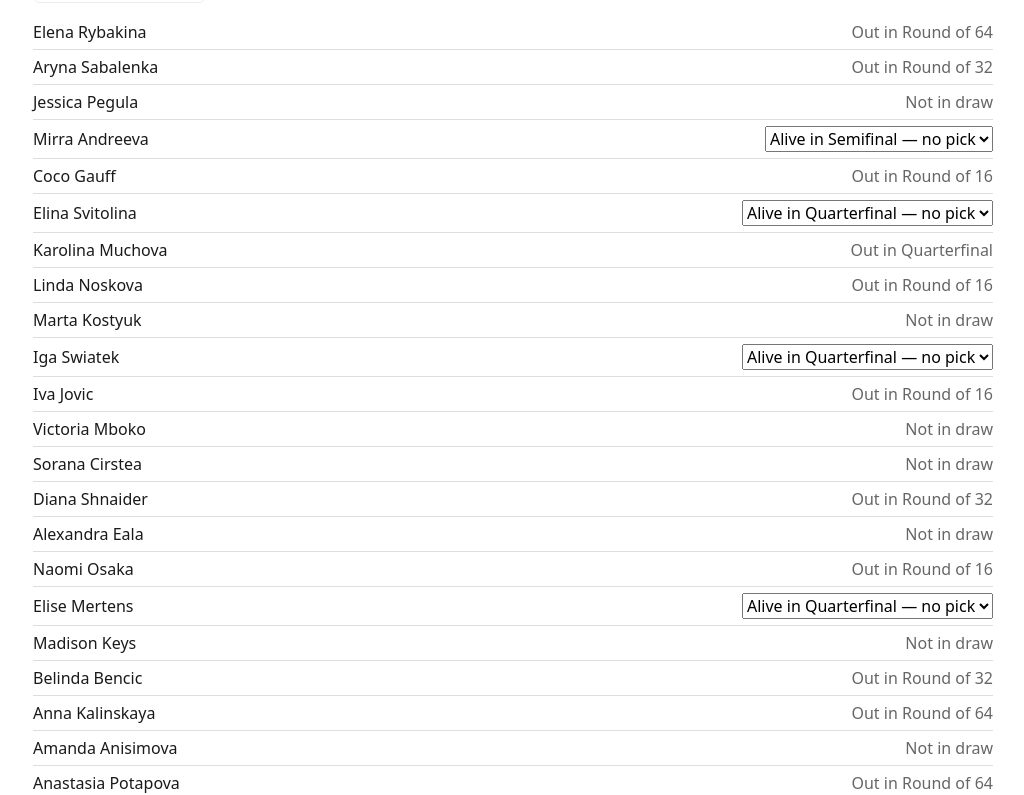
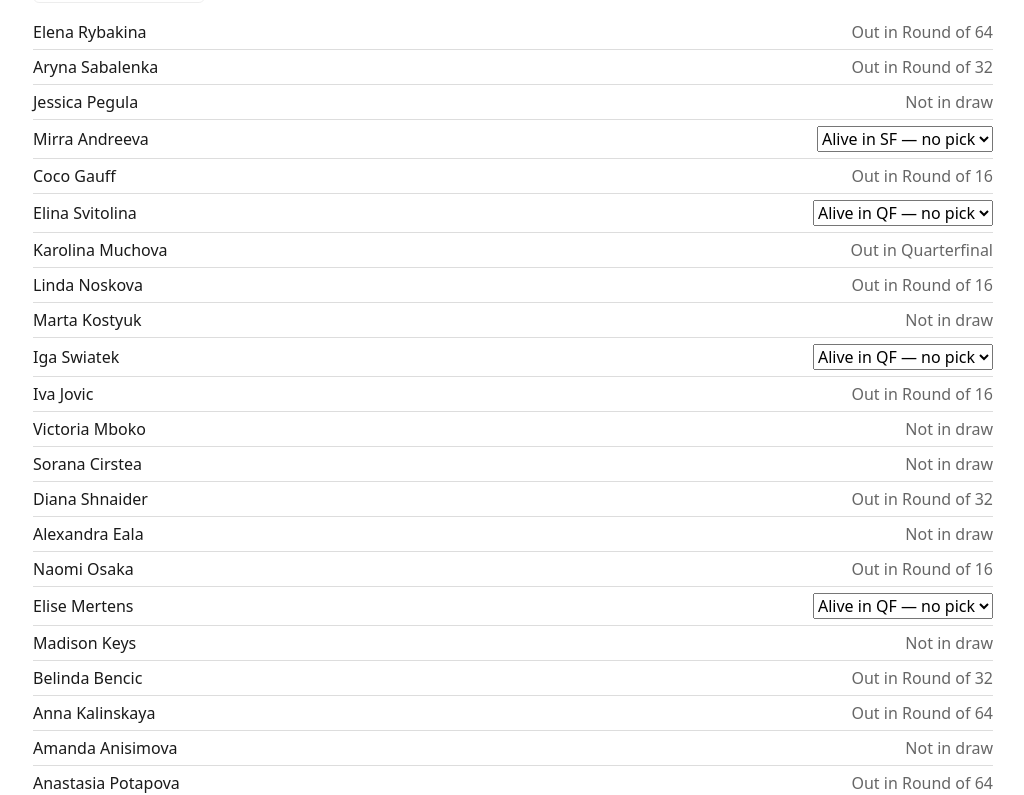
Before and after one commit to kwilson47/wtarace, a React (Vite) app: page / in a window 1280 px wide. Shown: the part 909-1704 px from the top of the page, without its empty margins (127-1151 px from the left). Built offline with nearby package versions, Linux system fonts and the light colour scheme.

Commit message:
style(ui): short round names in pick dropdowns; readable Entered tag in dark mode
Co-Authored-By: Claude Opus 5.5 <noreply@anthropic.com>

```diff
--- a/src/ui/PickSelect.tsx
+++ b/src/ui/PickSelect.tsx
@@ -1,5 +1,11 @@
-import type { Player, Rules, Tournament } from '../data/schema';
+import type { Player, RoundPoints, Rules, Tournament } from '../data/schema';
 import { pickOptions } from '../engine/picks';
+
+/** Short round names so the dropdowns fit on a phone: R32, QF, SF, final; anything else keeps its label. */
+function shortRound(r: RoundPoints): string {
+  if (/^R\d+$/.test(r.round) || r.round === 'QF' || r.round === 'SF') return r.round;
+  return r.round === 'F' ? 'final' : r.label;
+}
 
 interface Props {
   player: Player;
@@ -22,10 +28,10 @@ export function PickSelect({ player, tournament, rules, value, onChange, message
           value={value ?? ''}
           onChange={(e) => onChange(e.target.value === '' ? null : e.target.value)}
         >
-          <option value="">{options.allowNone ? 'Not playing' : `Alive in ${options.currentRound?.label} — no pick`}</option>
+          <option value="">{options.allowNone ? 'Not playing' : `Alive in ${options.currentRound ? shortRound(options.currentRound) : ''} — no pick`}</option>
           {options.rounds.map((r, i) => (
             <option key={r.round} value={r.round}>
-              {i === options.rounds.length - 1 ? r.label : `Lost in ${r.label}`}
+              {i === options.rounds.length - 1 ? r.label : `Lost in ${shortRound(r)}`}
             </option>
           ))}
         </select>
--- a/src/ui/styles.css
+++ b/src/ui/styles.css
@@ -3,6 +3,7 @@
   --fg: #1a1a1a;
   --muted: #666;
   --accent: #6b2c91;
+  --accent-text: #6b2c91;
   --line: #ddd;
   --qualifier-bg: #f1eaf7;
   --alt-bg: #f7f7f7;
@@ -14,7 +15,7 @@
   background: var(--bg);
 }
 @media (prefers-color-scheme: dark) {
-  :root { --bg: #121212; --fg: #eee; --muted: #aaa; --line: #333; --qualifier-bg: #2a1f33; --alt-bg: #1c1c1c; --warn: #f0a050; --up: #5fd38a; --down: #ff8a80; }
+  :root { --accent-text: #c9a0e8; --bg: #121212; --fg: #eee; --muted: #aaa; --line: #333; --qualifier-bg: #2a1f33; --alt-bg: #1c1c1c; --warn: #f0a050; --up: #5fd38a; --down: #ff8a80; }
 }
 body { margin: 0; background: var(--bg); }
 .app { max-width: 960px; margin: 0 auto; padding: 0 16px 48px; }
@@ -76,6 +77,7 @@ select { font: inherit; max-width: 100%; }
 .breakdown .pts { font-weight: 600; font-variant-numeric: tabular-nums; }
 .breakdown li { flex: 0 0 auto; max-width: 100%; }
 .picks li.group-heading { display: block; padding: 10px 0 4px; font-size: 0.8rem; font-weight: 600; text-transform: uppercase; letter-spacing: 0.04em; color: var(--muted); }
-.tag.entered { color: var(--accent); border-color: var(--accent); }
+.tag.entered { color: var(--accent-text); border-color: var(--accent-text); }
 .table-controls { display: flex; flex-wrap: wrap; align-items: center; gap: 4px 16px; margin: 0 0 8px; font-size: 0.9rem; }
 .table-controls .note-inline { color: var(--muted); }
+.picks li > .pick { margin-left: auto; }
```
Also changed, not shown: 1 other file (tests, documents, lock files or other folders).
